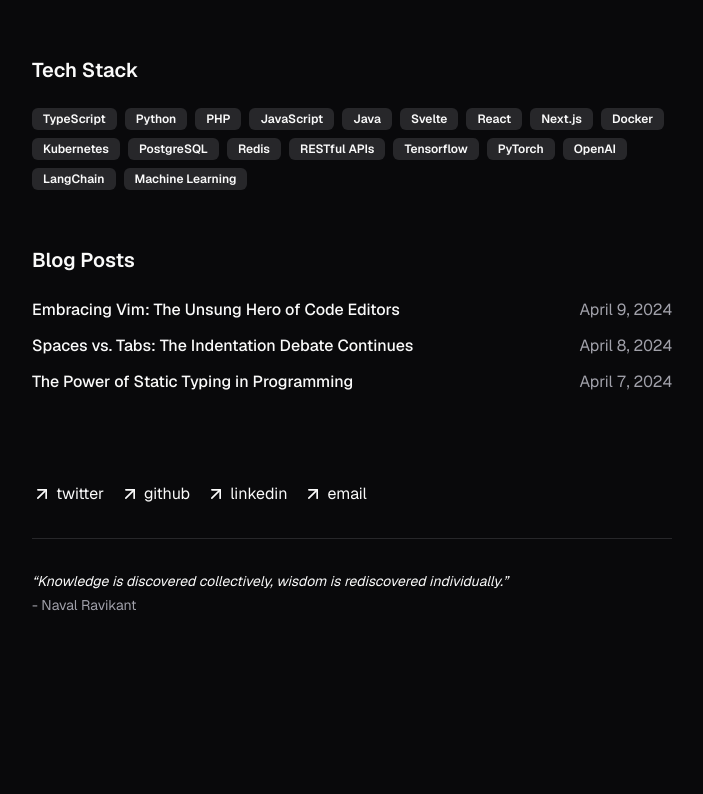
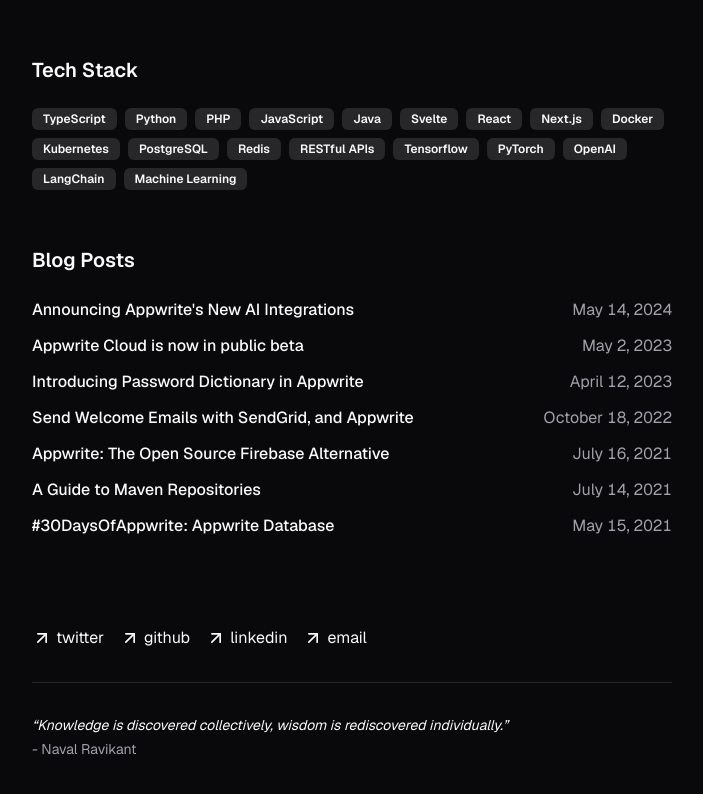
Before and after one commit to christyjacob4/portfolio, a Next.js app: page / in a window 1280 px wide. Shown: the part 1784-2578 px from the top of the page, without its empty margins (288-991 px from the left). Before the commit the page ends 2447 px from the top, so only its background shows below. Built offline with nearby package versions, Linux system fonts and the light colour scheme.

Commit message:
chore: update blog posts

```diff
--- a/src/components/nav.tsx
+++ b/src/components/nav.tsx
@@ -15,9 +15,9 @@ const navItems = {
   "/talks": {
     name: "talks",
   },
-  "/blog": {
-    name: "blog",
-  },
+  // "/blog": {
+  //   name: "blog",
+  // },
 };
 
 export function Navbar() {
--- a/src/components/posts.tsx
+++ b/src/components/posts.tsx
@@ -3,7 +3,71 @@ import Link from "next/link";
 import { Button } from "./ui/button";
 
 export function BlogPosts() {
-  let allBlogs = getBlogPosts();
+  let allBlogs = [
+    {
+      slug: "public-beta",
+      metadata: {
+        title: "Appwrite Cloud is now in public beta",
+        publishedAt: "2023-05-02",
+        summary: "Announcing Appwrite's public beta release as an open-source Firebase alternative."
+      },
+      link: "https://appwrite.io/blog/post/public-beta"
+    },
+    {
+      slug: "announcing-appwrite-new-ai-integrations",
+      metadata: {
+        title: "Announcing Appwrite's New AI Integrations",
+        publishedAt: "2024-05-14",
+        summary: "Introducing Appwrite's new AI integrations for enhanced development capabilities."
+      },
+      link: "https://appwrite.io/blog/post/announcing-appwrite-new-ai-integrations"
+    },
+    {
+      slug: "a-guide-to-maven-repositories",
+      metadata: {
+        title: "A Guide to Maven Repositories",
+        publishedAt: "2021-07-14",
+        summary: "Learn about Maven repositories and how to use them effectively in your Java projects."
+      },
+      link: "https://dev.to/appwrite/a-guide-to-maven-repositories-1e9o"
+    },
+    {
+      slug: "introducing-password-dictionary-in-appwrite",
+      metadata: {
+        title: "Introducing Password Dictionary in Appwrite",
+        publishedAt: "2023-04-12",
+        summary: "Discover Appwrite's new Password Dictionary feature for enhanced security in your applications."
+      },
+      link: "https://dev.to/appwrite/introducing-password-dictionary-in-appwrite-a-new-layer-of-security-2356"
+    },
+    {
+      slug: "30daysofappwrite-appwrite-database",
+      metadata: {
+        title: "#30DaysOfAppwrite: Appwrite Database",
+        publishedAt: "2021-05-15",
+        summary: "Explore Appwrite's database capabilities in this comprehensive guide."
+      },
+      link: "https://dev.to/appwrite/30daysofappwrite-appwrite-database-22an"
+    },
+    {
+      slug: "announcing-appwrite-0-9",
+      metadata: {
+        title: "Appwrite: The Open Source Firebase Alternative",
+        publishedAt: "2021-07-16",
+        summary: "Introducing Appwrite 0.9, a major update to the open-source Firebase alternative."
+      },
+      link: "https://dev.to/appwrite/announcing-appwrite-0-9-the-open-source-firebase-alternative-53ho"
+    },
+    {
+      slug: "welcome-emails-java-sendgrid-appwrite",
+      metadata: {
+        title: "Send Welcome Emails with SendGrid, and Appwrite",
+        publishedAt: "2022-10-18",
+        summary: "Learn how to send welcome emails using Java, SendGrid, and Appwrite in this comprehensive tutorial."
+      },
+      link: "https://www.twilio.com/en-us/blog/welcome-emails-java-sendgrid-appwrite"
+    },
+  ];
 
   return (
     <div>
@@ -25,7 +89,7 @@ export function BlogPosts() {
               className="w-full mb-3 flex flex-col md:flex-row justify-between items-start"
             >
               <Button variant="link" asChild className="p-0 h-auto text-base">
-                <Link href={`/blog/${post.slug}`}>{post.metadata.title}</Link>
+                <Link href={post.link} target="_blank" rel="noopener noreferrer">{post.metadata.title}</Link>
               </Button>
               <p className="text-muted-foreground tabular-nums text-sm md:text-base">
                 {formatDate(post.metadata.publishedAt, false)}
```
